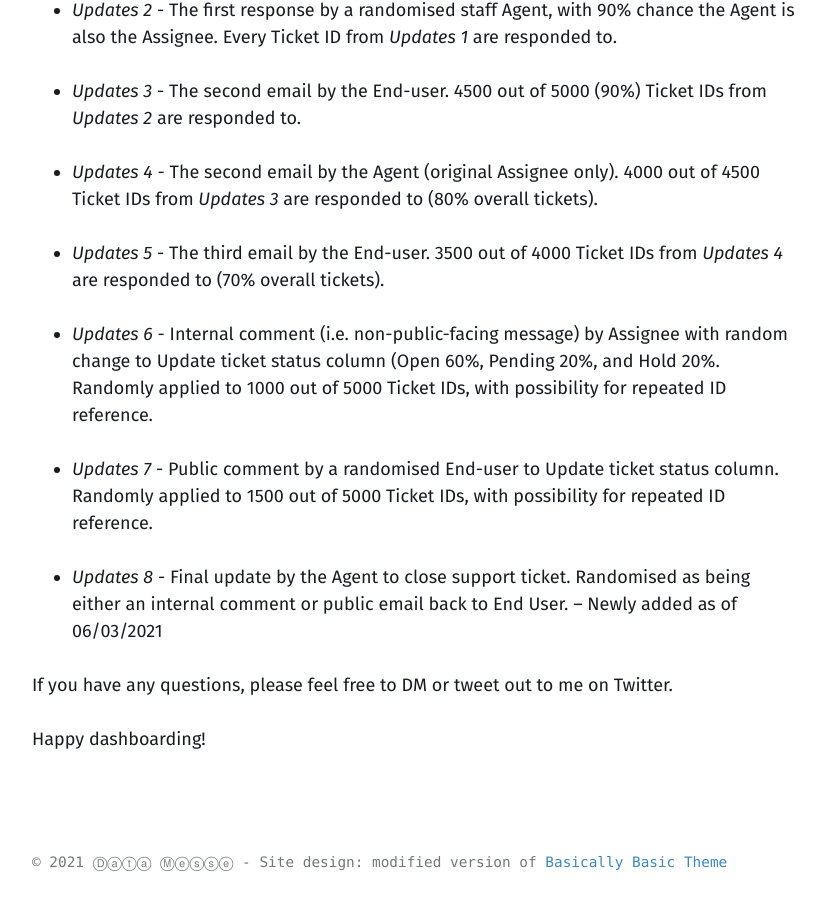
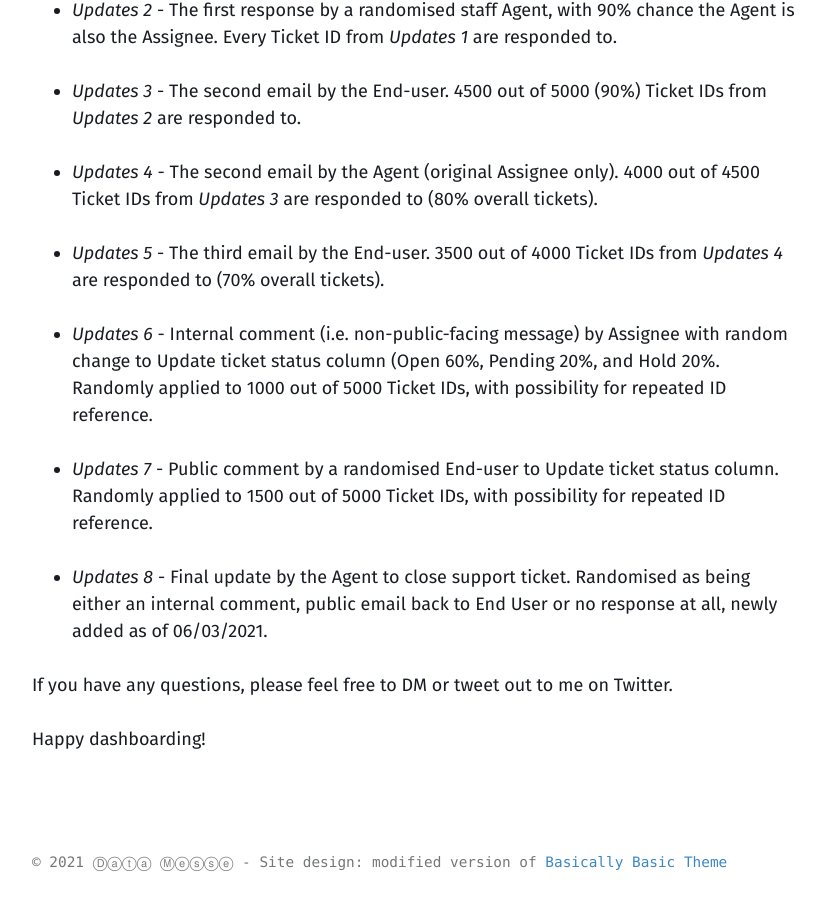
Before and after one commit to datamesse/blog, a Jekyll site: the page built from _posts/2021-02-27-support-ticket-update-times-dataset-generator-in-excel.markdown, in a window 1280 px wide and 900 px high, scrolled down 9287 px. Shown: the whole window, without its empty margins (40-865 px from the left). Built offline with Jekyll 4.4.1, drawn with Linux system fonts in a browser that asks for light colours; some of the changed text lies outside the part shown.

Commit message:
Amend updates in post

```diff
--- a/_posts/2021-02-27-support-ticket-update-times-dataset-generator-in-excel.markdown
+++ b/_posts/2021-02-27-support-ticket-update-times-dataset-generator-in-excel.markdown
@@ -143,7 +143,7 @@ The list below indicates the nature of the data that each worksheet covers:
 
 * *Updates 7* - Public comment by a randomised End-user to Update ticket status column. Randomly applied to 1500 out of 5000 Ticket IDs, with possibility for repeated ID reference.
 
-* *Updates 8* - Final update by the Agent to close support ticket. Randomised as being either an internal comment or public email back to End User. -- Newly added as of 06/03/2021
+* *Updates 8* - Final update by the Agent to close support ticket. Randomised as being either an internal comment, public email back to End User or no response at all, newly added as of 06/03/2021.
 
 If you have any questions, please feel free to DM or tweet out to me on Twitter.
 
```
Also changed, not shown: other parts of _posts/2021-02-27-support-ticket-update-times-dataset-generator-in-excel.markdown (+1 -1 lines).
